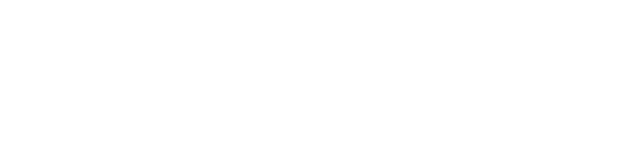
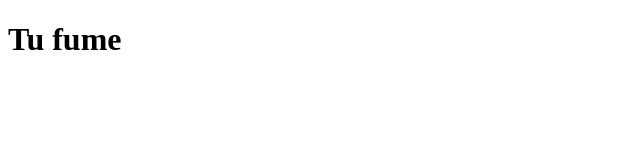
Before and after one commit to mickael14/projetgit, a plain HTML site: page index.html in a window 1280 px wide. Shown: the whole page, without its empty margins (0-640 px from the left). Drawn offline with Linux system fonts and the light colour scheme.

Commit message:
commit nouveau1

```diff
--- a/index.html
+++ b/index.html
@@ -4,6 +4,6 @@
 	<title>yep</title>
 </head>
 <body>
-
+<h1> Tu fume </h1>
 </body>
 </html>
```
Also changed, not shown: log.txt (deleted), 2 other files.
